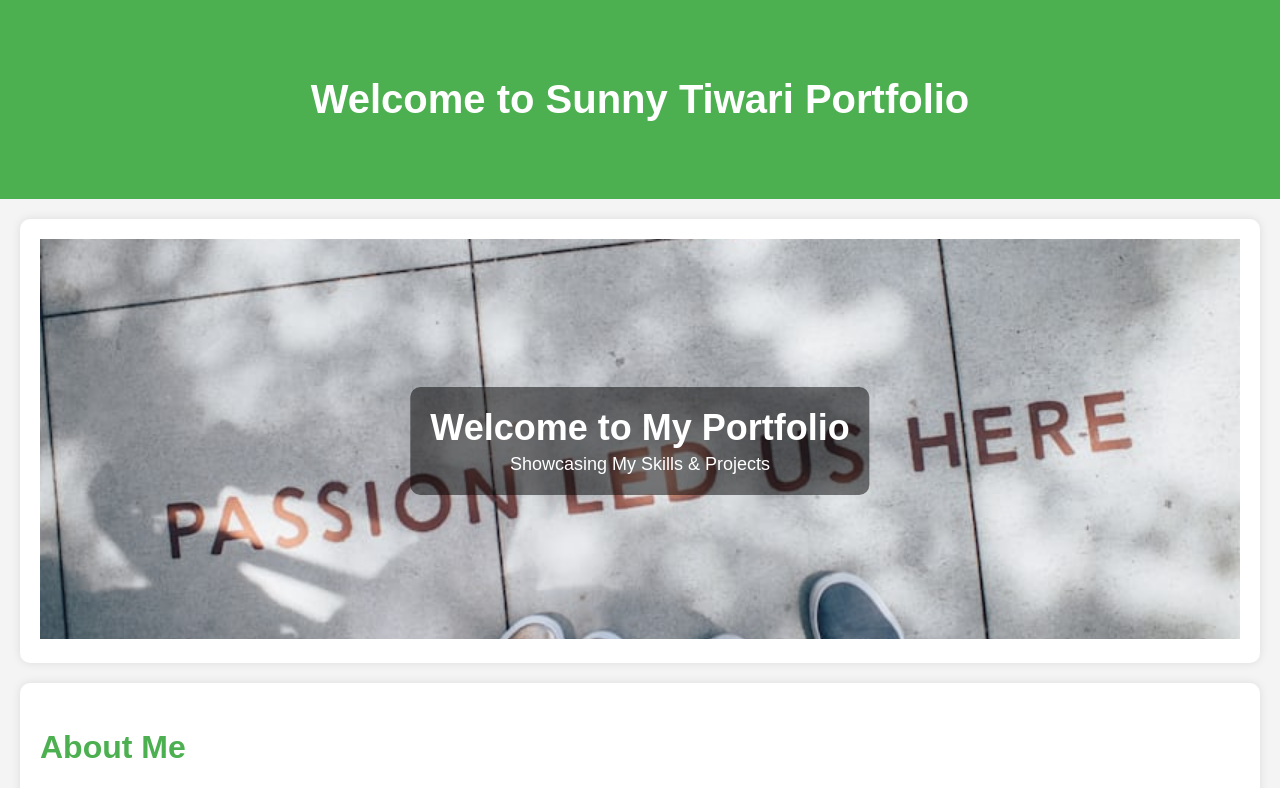
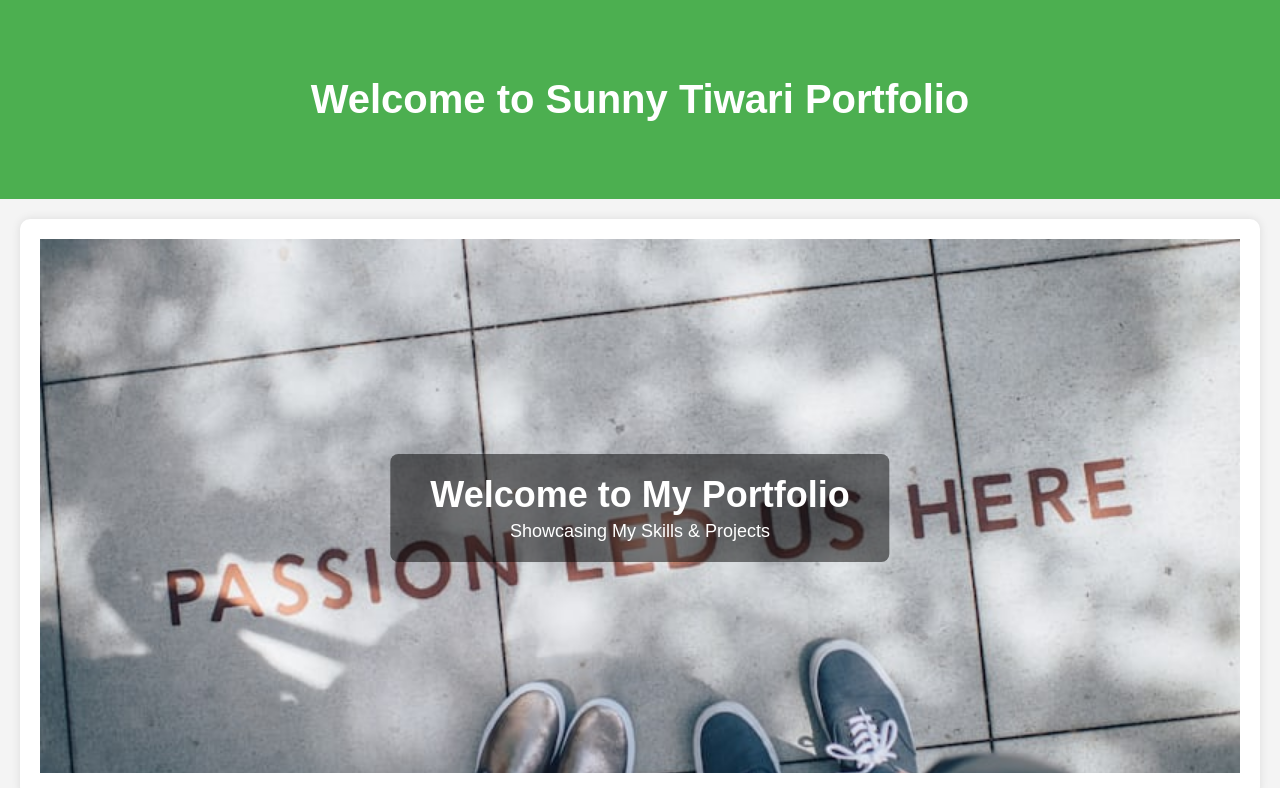
Before and after one commit to trxsunny/sunny-portfolio, a plain HTML site: page index.html in a window 1280 px wide. Shown: the top 788 px of the page. Drawn offline with Linux system fonts and the light colour scheme.

Commit message:
Update style.css

```diff
--- a/style.css
+++ b/style.css
@@ -50,13 +50,16 @@ h2 {
     position: relative;
     text-align: center;
     color: white;
+    overflow: hidden; /* Prevents content from spilling out */
+    max-width: 100%;   /* Makes the banner responsive */
+    height: auto;      /* Adjusts height automatically */
 }
 
 #banner img {
-    width: 100%;
-    height: auto;
-    max-height: 400px;
-    object-fit: cover;
+    width: 100%;         /* Ensures full-width stretch */
+    height: auto;        /* Maintains aspect ratio */
+    max-height: 534px;   /* Matches original image height */
+    object-fit: cover;   /* Prevents distortion */
 }
 
 .banner-text {
@@ -64,14 +67,15 @@ h2 {
     top: 50%;
     left: 50%;
     transform: translate(-50%, -50%);
-    background: rgba(0, 0, 0, 0.5);
-    padding: 20px;
-    border-radius: 10px;
+    background: rgba(0, 0, 0, 0.5); /* Dark overlay for better text visibility */
+    padding: 20px 40px;
+    border-radius: 8px;
 }
 
 .banner-text h1 {
-    font-size: 36px;
+    font-size: 36px; /* Adjust text size */
     margin: 0;
+    font-weight: bold;
 }
 
 .banner-text p {
```
